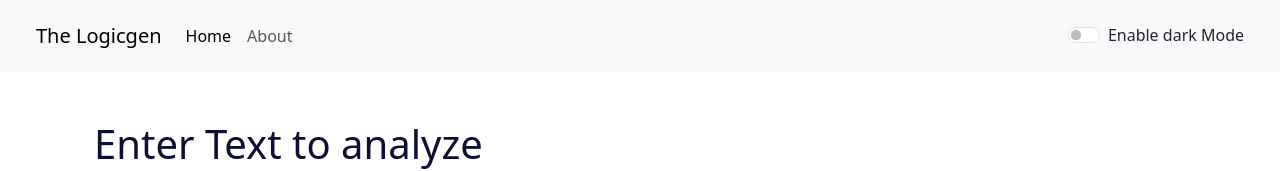
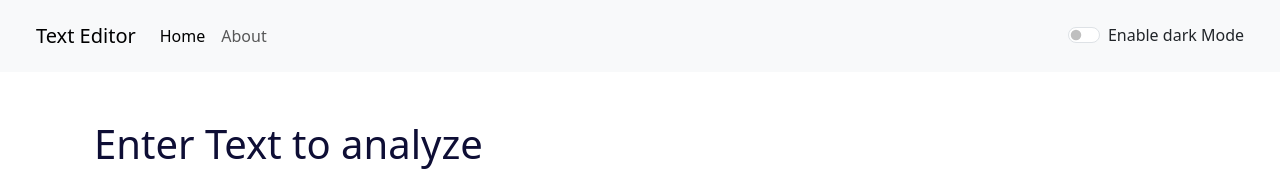
Before and after one commit to immohitsen/React-TextEditor, a React (Create React App) app: page / in a window 1280 px wide. Shown: the top 171 px of the page. Built offline with nearby package versions, Linux system fonts and the light colour scheme.

Commit message:
Update App.js
Site title updated

```diff
--- a/src/App.js
+++ b/src/App.js
@@ -22,7 +22,7 @@ function App() {
   }
   return (
     <>
-      <Navbar title="The Logicgen" mode={mode} toggleMode={toggleMode} />
+      <Navbar title="Text Editor" mode={mode} toggleMode={toggleMode} />
       <div className="container my-5 ">
         <TextForm heading="Enter Text to analyze" mode={mode}/>
         {/* <AboutUs/> */}
```
